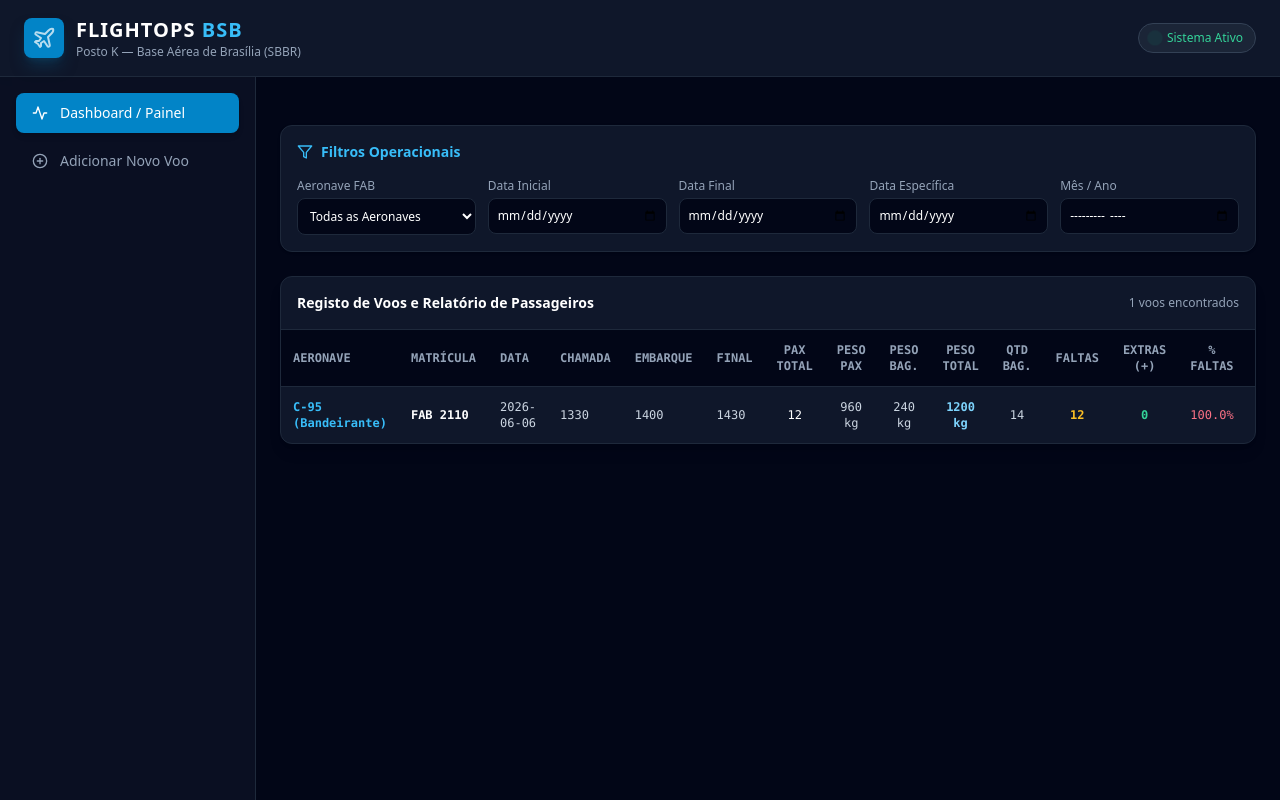
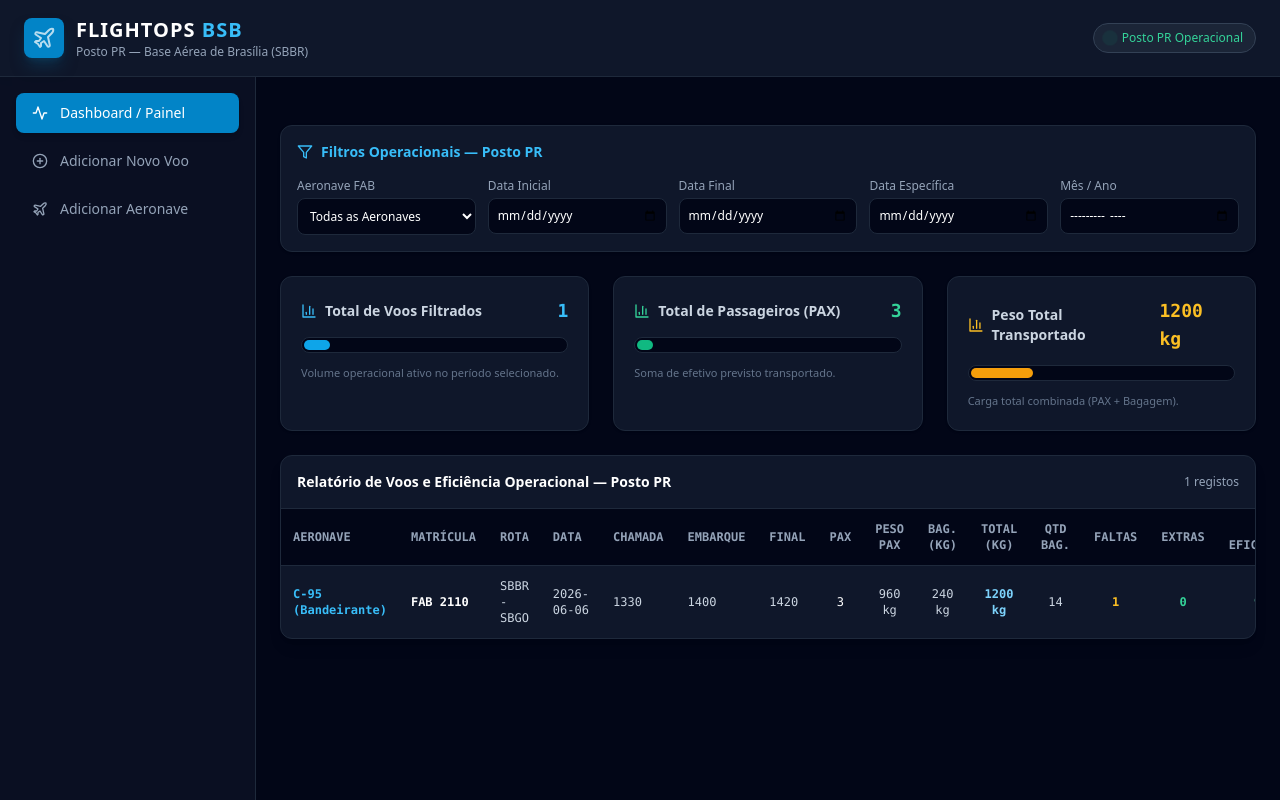
Before and after one commit to caiomecfab-stack/flightops-bsb, a React (Vite) app: page / in a window 1280 px wide. Built offline with nearby package versions, Linux system fonts and the light colour scheme.

Commit message:
Update App.jsx

```diff
--- a/src/App.jsx
+++ b/src/App.jsx
@@ -6,14 +6,25 @@ import {
   Filter,
   Users,
   Trash2,
-  FileSpreadsheet
+  FileSpreadsheet,
+  BarChart3,
+  ShieldCheck
 } from 'lucide-react';
 
 export default function App() {
   const [activeTab, setActiveTab] = useState('dashboard');
 
-  // Lista de aeronaves operadas pela FAB
-  const fabAircrafts = ['C-95 (Bandeirante)', 'C-97 (Brasília)', 'C-98 (Caravan)', 'KC-390', 'C-105 (Amazonas)', 'H-60 (Black Hawk)'];
+  // Lista inicial de aeronaves da FAB (agora expansível)
+  const [fabAircrafts, setFabAircrafts] = useState([
+    'C-95 (Bandeirante)',
+    'C-97 (Brasília)',
+    'C-98 (Caravan)',
+    'KC-390',
+    'C-105 (Amazonas)',
+    'H-60 (Black Hawk)'
+  ]);
+
+  const [newAircraftInput, setNewAircraftInput] = useState('');
 
   // Estados dos Filtros do Dashboard
   const [filterAircraft, setFilterAircraft] = useState('ALL');
@@ -22,30 +33,32 @@ export default function App() {
   const [filterDate, setFilterDate] = useState('');
   const [filterMonthYear, setFilterMonthYear] = useState('');
 
-  // Estado dos Voos com novos campos (Matrícula, Horas de Chamada/Embarque/Final, Pesos e Bagagens)
+  // Estado dos Voos
   const [flightList, setFlightList] = useState([
     {
       id: 'FL-001',
       aircraft: 'C-95 (Bandeirante)',
       matricula: 'FAB 2110',
+      route: 'SBBR - SBGO',
       date: '2026-06-06',
       callTime: '1330',
       boardTime: '1400',
-      finalTime: '1430',
+      finalTime: '1420',
       paxTotal: 12,
       paxWeight: 960,
       bagWeight: 240,
       totalWeight: 1200,
       bagCount: 14,
-      originalText: 'João Silva\nMaria Oliveira\nCarlos Souza',
-      embarkedText: 'João Silva\nMaria Oliveira'
+      originalList: ['João Silva', 'Maria Oliveira', 'Carlos Souza'],
+      embarkedList: ['João Silva', 'Maria Oliveira']
     }
   ]);
 
-  // Estado para Criar Novo Voo e Gestão de Passageiros por Copiar/Colar
+  // Estado para Criar Novo Voo
   const [newFlight, setNewFlight] = useState({
-    aircraft: 'C-95 (Bandeirante)',
+    aircraft: fabAircrafts[0],
     matricula: '',
+    route: '',
     date: new Date().toISOString().split('T')[0],
     callTime: '',
     boardTime: '',
@@ -57,7 +70,6 @@ export default function App() {
     embarkedText: ''
   });
 
-  // Função para formatar a hora sem precisar de dois pontos (ex: 1430 -> 14:30)
   const formatTimeInput = (val) => {
     let clean = val.replace(/\D/g, '');
     if (clean.length > 4) clean = clean.slice(0, 4);
@@ -67,11 +79,20 @@ export default function App() {
     return clean;
   };
 
+  const handleAddAircraft = (e) => {
+    e.preventDefault();
+    if (!newAircraftInput.trim()) return;
+    if (!fabAircrafts.includes(newAircraftInput.trim())) {
+      setFabAircrafts([...fabAircrafts, newAircraftInput.trim()]);
+    }
+    setNewAircraftInput('');
+    alert('Nova aeronave adicionada com sucesso!');
+  };
+
   const handleAddFlight = (e) => {
     e.preventDefault();
     if (!newFlight.matricula) return;
 
-    // Processamento automático de passageiros copiados e colados por quebra de linha
     const originalList = newFlight.originalText.split('\n').map(s => s.trim()).filter(Boolean);
     const embarkedList = newFlight.embarkedText.split('\n').map(s => s.trim()).filter(Boolean);
 
@@ -89,8 +110,9 @@ export default function App() {
 
     setFlightList([flightToAdd, ...flightList]);
     setNewFlight({
-      aircraft: 'C-95 (Bandeirante)',
+      aircraft: fabAircrafts[0],
       matricula: '',
+      route: '',
       date: new Date().toISOString().split('T')[0],
       callTime: '',
       boardTime: '',
@@ -108,7 +130,6 @@ export default function App() {
     setFlightList(flightList.filter(f => f.id !== id));
   };
 
-  // Filtragem avançada solicitada
   const filteredFlights = flightList.filter(flight => {
     const matchAircraft = filterAircraft === 'ALL' || flight.aircraft === filterAircraft;
     const matchStartDate = !filterStartDate || flight.date >= filterStartDate;
@@ -117,6 +138,11 @@ export default function App() {
     const matchMonthYear = !filterMonthYear || flight.date.startsWith(filterMonthYear);
     return matchAircraft && matchStartDate && matchEndDate && matchDate && matchMonthYear;
   });
+
+  // Totais gerais para os gráficos e métricas
+  const totalWeightAll = filteredFlights.reduce((acc, f) => acc + f.totalWeight, 0);
+  const totalPaxAll = filteredFlights.reduce((acc, f) => acc + (f.originalList.length || f.paxTotal), 0);
+  const totalFlightsCount = filteredFlights.length;
 
   return (
     <div className="min-h-screen bg-slate-950 text-slate-100 flex flex-col font-sans">
@@ -128,14 +154,14 @@ export default function App() {
           </div>
           <div>
             <h1 className="text-xl font-bold tracking-wider text-white">FLIGHTOPS <span className="text-sky-400">BSB</span></h1>
-            <p className="text-xs text-slate-400">Posto K — Base Aérea de Brasília (SBBR)</p>
+            <p className="text-xs text-slate-400">Posto PR — Base Aérea de Brasília (SBBR)</p>
           </div>
         </div>
 
         <div className="flex items-center space-x-4">
           <div className="flex items-center space-x-2 bg-slate-800/80 px-3 py-1.5 rounded-full border border-slate-700 text-xs text-emerald-400">
             <span className="w-2 h-2 rounded-full bg-emerald-500 animate-ping"></span>
-            <span className="font-medium">Sistema Ativo</span>
+            <span className="font-medium">Posto PR Operacional</span>
           </div>
         </div>
       </header>
@@ -159,6 +185,14 @@ export default function App() {
             <PlusCircle className="w-4 h-4" />
             <span>Adicionar Novo Voo</span>
           </button>
+
+          <button
+            onClick={() => setActiveTab('aircrafts')}
+            className={`flex items-center space-x-3 px-4 py-2.5 rounded-lg text-sm font-medium transition-all ${activeTab === 'aircrafts' ? 'bg-sky-600 text-white shadow-md' : 'text-slate-400 hover:bg-slate-800 hover:text-slate-200'}`}
+          >
+            <Plane className="w-4 h-4" />
+            <span>Adicionar Aeronave</span>
+          </button>
         </aside>
 
         {/* Content Area */}
@@ -167,21 +201,21 @@ export default function App() {
           <div className="flex space-x-2 border-b border-slate-800 pb-3 md:hidden">
             <button onClick={() => setActiveTab('dashboard')} className={`px-3 py-1 rounded text-xs ${activeTab === 'dashboard' ? 'bg-sky-600 text-white' : 'bg-slate-900 text-slate-300'}`}>Dashboard</button>
             <button onClick={() => setActiveTab('new')} className={`px-3 py-1 rounded text-xs ${activeTab === 'new' ? 'bg-sky-600 text-white' : 'bg-slate-900 text-slate-300'}`}>Novo Voo</button>
+            <button onClick={() => setActiveTab('aircrafts')} className={`px-3 py-1 rounded text-xs ${activeTab === 'aircrafts' ? 'bg-sky-600 text-white' : 'bg-slate-900 text-slate-300'}`}>Aeronaves</button>
           </div>
 
-          {/* DASHBOARD PRINCIPAL COM OS FILTROS SOLICITADOS */}
+          {/* DASHBOARD PROFISSIONAL COM GRÁFICOS DE BARRA */}
           {activeTab === 'dashboard' && (
             <div className="space-y-6">
 
-              {/* Painel de Filtros Exatos */}
+              {/* Filtros */}
               <div className="bg-slate-900 border border-slate-800 p-4 rounded-xl shadow space-y-4">
                 <div className="flex items-center space-x-2 text-sky-400 text-sm font-semibold">
                   <Filter className="w-4 h-4" />
-                  <span>Filtros Operacionais</span>
+                  <span>Filtros Operacionais — Posto PR</span>
                 </div>
 
                 <div className="grid grid-cols-1 sm:grid-cols-2 lg:grid-cols-5 gap-3 text-xs">
-                  {/* 1. Aeronave / Aeronave FAB */}
                   <div>
                     <label className="block text-slate-400 mb-1">Aeronave FAB</label>
                     <select
@@ -196,7 +230,6 @@ export default function App() {
                     </select>
                   </div>
 
-                  {/* 2. Data Inicial */}
                   <div>
                     <label className="block text-slate-400 mb-1">Data Inicial</label>
                     <input
@@ -207,7 +240,6 @@ export default function App() {
                     />
                   </div>
 
-                  {/* 3. Data Final */}
                   <div>
                     <label className="block text-slate-400 mb-1">Data Final</label>
                     <input
@@ -218,7 +250,6 @@ export default function App() {
                     />
                   </div>
 
-                  {/* 4. Filtro de Data Única */}
                   <div>
                     <label className="block text-slate-400 mb-1">Data Específica</label>
                     <input
@@ -229,7 +260,6 @@ export default function App() {
                     />
                   </div>
 
-                  {/* 5. Filtro de Mês e Ano */}
                   <div>
                     <label className="block text-slate-400 mb-1">Mês / Ano</label>
                     <input
@@ -242,11 +272,47 @@ export default function App() {
                 </div>
               </div>
 
-              {/* Tabela de Voos Registados */}
+              {/* GRÁFICOS DE BARRA INTERATIVOS E PROFISSIONAIS */}
+              <div className="grid grid-cols-1 lg:grid-cols-3 gap-6">
+                <div className="bg-slate-900 border border-slate-800 p-5 rounded-xl shadow space-y-3">
+                  <div className="flex items-center justify-between text-slate-300 text-sm font-bold">
+                    <span className="flex items-center"><BarChart3 className="w-4 h-4 mr-2 text-sky-400" /> Total de Voos Filtrados</span>
+                    <span className="text-sky-400 font-mono text-lg">{totalFlightsCount}</span>
+                  </div>
+                  <div className="w-full bg-slate-950 rounded-full h-4 overflow-hidden p-0.5 border border-slate-800">
+                    <div className="bg-sky-500 h-full rounded-full transition-all duration-500" style={{ width: `${Math.min(100, totalFlightsCount * 10)}%` }}></div>
+                  </div>
+                  <p className="text-[11px] text-slate-500">Volume operacional ativo no período selecionado.</p>
+                </div>
+
+                <div className="bg-slate-900 border border-slate-800 p-5 rounded-xl shadow space-y-3">
+                  <div className="flex items-center justify-between text-slate-300 text-sm font-bold">
+                    <span className="flex items-center"><BarChart3 className="w-4 h-4 mr-2 text-emerald-400" /> Total de Passageiros (PAX)</span>
+                    <span className="text-emerald-400 font-mono text-lg">{totalPaxAll}</span>
+                  </div>
+                  <div className="w-full bg-slate-950 rounded-full h-4 overflow-hidden p-0.5 border border-slate-800">
+                    <div className="bg-emerald-500 h-full rounded-full transition-all duration-500" style={{ width: `${Math.min(100, totalPaxAll * 2)}%` }}></div>
+                  </div>
+                  <p className="text-[11px] text-slate-500">Soma de efetivo previsto transportado.</p>
+                </div>
+
+                <div className="bg-slate-900 border border-slate-800 p-5 rounded-xl shadow space-y-3">
+                  <div className="flex items-center justify-between text-slate-300 text-sm font-bold">
+                    <span className="flex items-center"><BarChart3 className="w-4 h-4 mr-2 text-amber-400" /> Peso Total Transportado</span>
+                    <span className="text-amber-400 font-mono text-lg">{totalWeightAll} kg</span>
+                  </div>
+                  <div className="w-full bg-slate-950 rounded-full h-4 overflow-hidden p-0.5 border border-slate-800">
+                    <div className="bg-amber-500 h-full rounded-full transition-all duration-500" style={{ width: `${Math.min(100, totalWeightAll / 50)}%` }}></div>
+                  </div>
+                  <p className="text-[11px] text-slate-500">Carga total combinada (PAX + Bagagem).</p>
+                </div>
+              </div>
+
+              {/* Tabela Detalhada com Índice de Eficiência */}
               <div className="bg-slate-900 border border-slate-800 rounded-xl overflow-hidden shadow-lg">
                 <div className="p-4 border-b border-slate-800 flex justify-between items-center">
-                  <h2 className="text-sm font-semibold text-white">Registo de Voos e Relatório de Passageiros</h2>
-                  <span className="text-xs text-slate-400">{filteredFlights.length} voos encontrados</span>
+                  <h2 className="text-sm font-semibold text-white">Relatório de Voos e Eficiência Operacional — Posto PR</h2>
+                  <span className="text-xs text-slate-400">{filteredFlights.length} registos</span>
                 </div>
                 <div className="overflow-x-auto">
                   <table className="w-full text-left border-collapse text-xs font-mono">
@@ -254,19 +320,19 @@ export default function App() {
                       <tr className="bg-slate-950 text-slate-400 uppercase border-b border-slate-800">
                         <th className="p-3">Aeronave</th>
                         <th className="p-3">Matrícula</th>
+                        <th className="p-3">Rota</th>
                         <th className="p-3">Data</th>
                         <th className="p-3">Chamada</th>
                         <th className="p-3">Embarque</th>
                         <th className="p-3">Final</th>
-                        <th className="p-3 text-center">PAX Total</th>
+                        <th className="p-3 text-center">PAX</th>
                         <th className="p-3 text-center">Peso PAX</th>
-                        <th className="p-3 text-center">Peso Bag.</th>
-                        <th className="p-3 text-center">Peso Total</th>
+                        <th className="p-3 text-center">Bag. (kg)</th>
+                        <th className="p-3 text-center">Total (kg)</th>
                         <th className="p-3 text-center">Qtd Bag.</th>
                         <th className="p-3 text-center">Faltas</th>
-                        <th className="p-3 text-center">Extras (+)</th>
-                        <th className="p-3 text-center">% Faltas</th>
-                        <th className="p-3 text-center">% Extras</th>
+                        <th className="p-3 text-center">Extras</th>
+                        <th className="p-3 text-center">% Eficiência</th>
                         <th className="p-3 text-right">Ação</th>
                       </tr>
                     </thead>
@@ -274,23 +340,27 @@ export default function App() {
                       {filteredFlights.map((f) => {
                         const originalArr = f.originalList || [];
                         const embarkedArr = f.embarkedList || [];
-
-                        // Cálculo de triangulação real por nomes/quantidades
                         const totalPrevisto = originalArr.length || f.paxTotal || 0;
                         const totalEmbarcadoReal = embarkedArr.length || 0;
 
-                        // Faltas: quem estava na original mas não embarcou
                         const faltas = Math.max(0, totalPrevisto - totalEmbarcadoReal);
-                        // Extras: quem embarcou mas não estava na lista original
                         const extras = Math.max(0, totalEmbarcadoReal - totalPrevisto);
 
-                        const percFaltas = totalPrevisto > 0 ? ((faltas / totalPrevisto) * 100).toFixed(1) : '0.0';
-                        const percExtras = totalPrevisto > 0 ? ((extras / totalPrevisto) * 100).toFixed(1) : '0.0';
+                        // Cálculo do índice de eficiência baseado na pontualidade/fluxo das horas informadas
+                        let eficiencia = 100;
+                        if (f.callTime && f.boardTime && f.finalTime) {
+                          const callM = parseInt(f.callTime.slice(0,2))*60 + parseInt(f.callTime.slice(2));
+                          const boardM = parseInt(f.boardTime.slice(0,2))*60 + parseInt(f.boardTime.slice(2));
+                          const finalM = parseInt(f.finalTime.slice(0,2))*60 + parseInt(f.finalTime.slice(2));
+                          const diff = Math.abs(finalM - boardM);
+                          eficiencia = Math.max(60, Math.min(100, 100 - (diff * 0.5)));
+                        }
 
                         return (
                           <tr key={f.id} className="hover:bg-slate-800/40">
                             <td className="p-3 text-sky-400 font-semibold">{f.aircraft}</td>
                             <td className="p-3 text-white font-bold">{f.matricula}</td>
+                            <td className="p-3 text-slate-300">{f.route || '-'}</td>
                             <td className="p-3 text-slate-300">{f.date}</td>
                             <td className="p-3 text-slate-300">{f.callTime || '-'}</td>
                             <td className="p-3 text-slate-300">{f.boardTime || '-'}</td>
@@ -302,8 +372,7 @@ export default function App() {
                             <td className="p-3 text-center text-slate-300">{f.bagCount}</td>
                             <td className="p-3 text-center text-amber-400 font-bold">{faltas}</td>
                             <td className="p-3 text-center text-emerald-400 font-bold">{extras}</td>
-                            <td className="p-3 text-center text-rose-400">{percFaltas}%</td>
-                            <td className="p-3 text-center text-emerald-300">{percExtras}%</td>
+                            <td className="p-3 text-center font-bold text-emerald-300">{eficiencia.toFixed(0)}%</td>
                             <td className="p-3 text-right">
                               <button onClick={() => handleDeleteFlight(f.id)} className="text-rose-400 hover:text-rose-300">
                                 <Trash2 className="w-4 h-4 inline" />
@@ -319,11 +388,48 @@ export default function App() {
             </div>
           )}
 
-          {/* ADICIONAR VOO COM AS DUAS ABAS DE COPIAR E COLAR */}
+          {/* ADICIONAR NOVA AERONAVE */}
+          {activeTab === 'aircrafts' && (
+            <div className="max-w-xl mx-auto bg-slate-900 border border-slate-800 p-6 rounded-xl shadow-lg space-y-6">
+              <h2 className="text-base font-bold text-white flex items-center">
+                <Plane className="w-5 h-5 mr-2 text-sky-400" /> Registar Nova Aeronave FAB
+              </h2>
+              <form onSubmit={handleAddAircraft} className="space-y-4 text-xs">
+                <div>
+                  <label className="block text-slate-400 mb-1">Nome / Modelo da Aeronave (ex: C-130 Hércules)</label>
+                  <input
+                    type="text"
+                    required
+                    placeholder="Modelo da Aeronave"
+                    value={newAircraftInput}
+                    onChange={(e) => setNewAircraftInput(e.target.value)}
+                    className="w-full bg-slate-950 border border-slate-800 rounded-lg p-3 text-white"
+                  />
+                </div>
+                <button type="submit" className="w-full bg-sky-600 hover:bg-sky-500 text-white font-semibold py-2.5 rounded-lg transition-colors">
+                  Adicionar Aeronave à Lista
+                </button>
+              </form>
+
+              <div className="pt-4 border-t border-slate-800">
+                <h3 className="text-sm font-semibold text-slate-300 mb-3">Aeronaves Registradas Atualmente:</h3>
+                <ul className="space-y-2 font-mono text-xs">
+                  {fabAircrafts.map((ac, idx) => (
+                    <li key={idx} className="bg-slate-950 p-2.5 rounded-lg border border-slate-800 flex items-center justify-between text-sky-300">
+                      <span>{ac}</span>
+                      <ShieldCheck className="w-4 h-4 text-emerald-400" />
+                    </li>
+                  ))}
+                </ul>
+              </div>
+            </div>
+          )}
+
+          {/* ADICIONAR VOO COM TODOS OS CAMPOS E DUAS ABAS DE PASSAGEIROS */}
           {activeTab === 'new' && (
             <div className="max-w-4xl mx-auto bg-slate-900 border border-slate-800 p-6 rounded-xl shadow-lg space-y-6">
               <h2 className="text-base font-bold text-white flex items-center">
-                <PlusCircle className="w-5 h-5 mr-2 text-sky-400" /> Registar Novo Voo e Relatório de Passageiros
+                <PlusCircle className="w-5 h-5 mr-2 text-sky-400" /> Registar Voo e Cargas — Posto PR
               </h2>
 
               <form onSubmit={handleAddFlight} className="space-y-6 text-xs">
@@ -349,6 +455,18 @@ export default function App() {
                       placeholder="Ex: FAB 2310"
                       value={newFlight.matricula}
                       onChange={(e) => setNewFlight({ ...newFlight, matricula: e.target.value })}
+                      className="w-full bg-slate-950 border border-slate-800 rounded-lg p-2.5 text-white font-mono"
+                    />
+                  </div>
+
+                  <div>
+                    <label className="block text-slate-400 mb-1">Rota (ex: SBBR-SBGO)</label>
+                    <input
+                      type="text"
+                      required
+                      placeholder="SBBR-SBGO"
+                      value={newFlight.route}
+                      onChange={(e) => setNewFlight({ ...newFlight, route: e.target.value })}
                       className="w-full bg-slate-950 border border-slate-800 rounded-lg p-2.5 text-white font-mono"
                     />
                   </div>
@@ -387,10 +505,10 @@ export default function App() {
                   </div>
 
                   <div>
-                    <label className="block text-slate-400 mb-1">Hora Final (ex: 1430)</label>
+                    <label className="block text-slate-400 mb-1">Hora Final (ex: 1420)</label>
                     <input
                       type="text"
-                      placeholder="1430"
+                      placeholder="1420"
                       value={newFlight.finalTime}
                       onChange={(e) => setNewFlight({ ...newFlight, finalTime: formatTimeInput(e.target.value) })}
                       className="w-full bg-slate-950 border border-slate-800 rounded-lg p-2.5 text-white font-mono"
@@ -398,7 +516,7 @@ export default function App() {
                   </div>
 
                   <div>
-                    <label className="block text-slate-400 mb-1">Peso Total de PAX (kg)</label>
+                    <label className="block text-slate-400 mb-1">Peso de PAX (kg)</label>
                     <input
                       type="number"
                       placeholder="0"
@@ -431,15 +549,14 @@ export default function App() {
                   </div>
                 </div>
 
-                {/* SECÇÃO DE COPIAR E COLAR PASSAGEIROS (DUAS ABAS / CAIXAS) */}
+                {/* SECÇÃO DE COPIAR E COLAR PASSAGEIROS */}
                 <div className="grid grid-cols-1 sm:grid-cols-2 gap-6 pt-4 border-t border-slate-800">
                   <div className="space-y-2">
                     <label className="block text-slate-300 font-semibold flex items-center">
                       <FileSpreadsheet className="w-4 h-4 mr-1 text-sky-400" /> 1. Copiar & Colar Relação Principal (Planilha Original)
                     </label>
-                    <p className="text-[11px] text-slate-400">Cole aqui os nomes dos passageiros previstos (um por linha).</p>
                     <textarea
-                      rows="6"
+                      rows="5"
                       placeholder="João da Silva&#10;Maria Oliveira&#10;Carlos Souza"
                       value={newFlight.originalText}
                       onChange={(e) => setNewFlight({ ...newFlight, originalText: e.target.value })}
@@ -451,10 +568,9 @@ export default function App() {
                     <label className="block text-slate-300 font-semibold flex items-center">
                       <Users className="w-4 h-4 mr-1 text-emerald-400" /> 2. Copiar & Colar Passageiros que Efetivamente Embarcaram
                     </label>
-                    <p className="text-[11px] text-slate-400">Cole aqui apenas os nomes dos que embarcaram (um por linha).</p>
                     <textarea
-                      rows="6"
-                      placeholder="João da Silva&#10;Maria Oliveira&#10;Novo Passageiro Extra"
+                      rows="5"
+                      placeholder="João da Silva&#10;Maria Oliveira&#10;Novo Passageiro"
                       value={newFlight.embarkedText}
                       onChange={(e) => setNewFlight({ ...newFlight, embarkedText: e.target.value })}
                       className="w-full bg-slate-950 border border-slate-800 rounded-lg p-3 text-white font-mono text-xs"
@@ -463,7 +579,7 @@ export default function App() {
                 </div>
 
                 <button type="submit" className="w-full bg-sky-600 hover:bg-sky-500 text-white font-semibold py-3 rounded-lg transition-colors mt-4">
-                  Salvar Voo e Gerar Relatório de Triangulação
+                  Salvar Voo e Gerar Relatório do Posto PR
                 </button>
               </form>
             </div>
```
